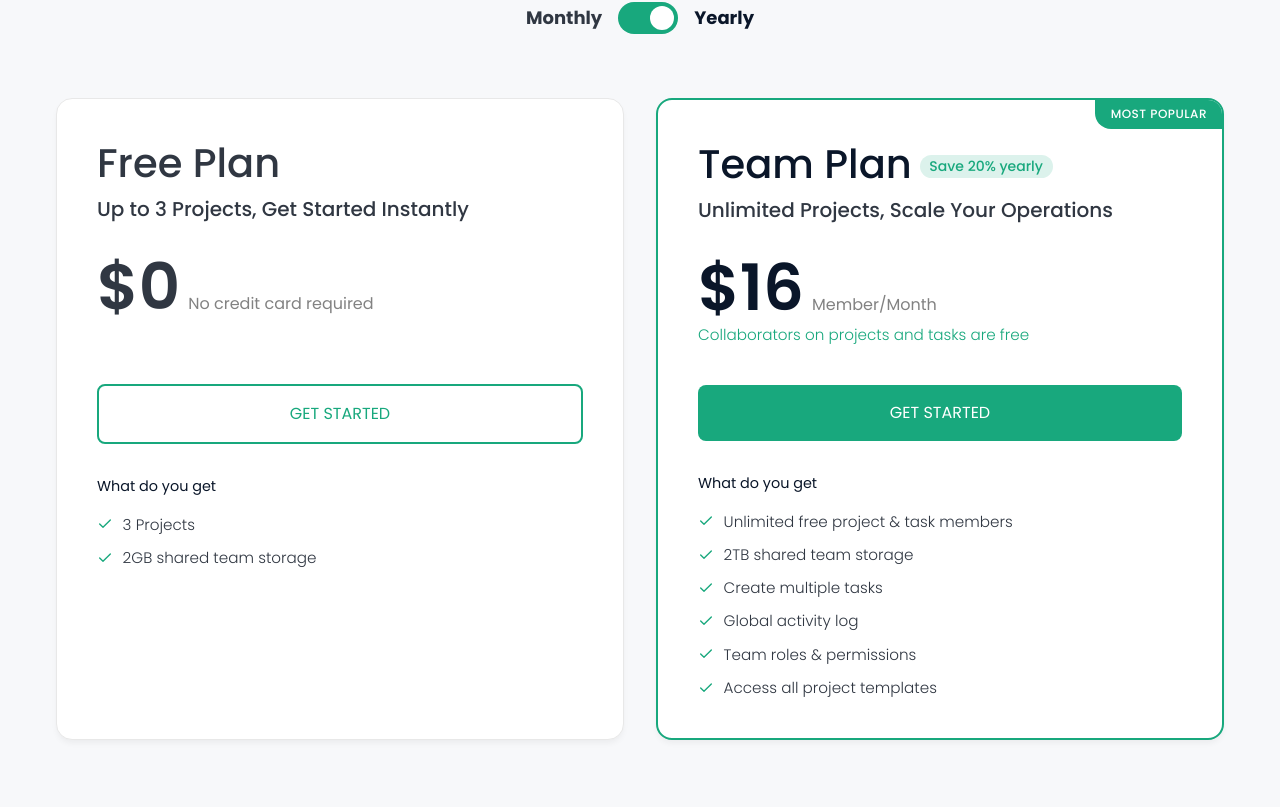
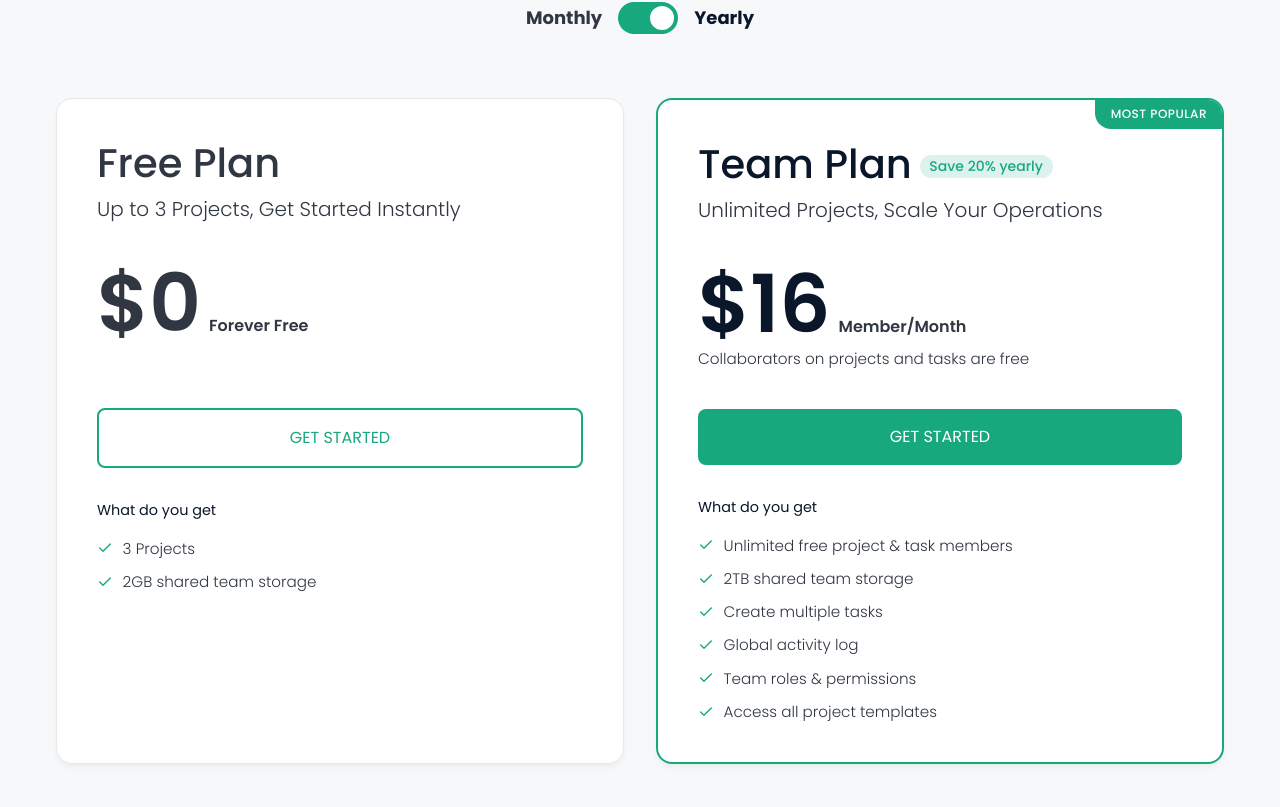
Before and after one commit to dedekysf/Landing-Page, a React (Vite) app: page / in a window 1280 px wide. Shown: the part 7931-8738 px from the top of the page. Built offline with nearby package versions, Linux system fonts and the light colour scheme.

Commit message:
style: refine Feature2 mobile shadow and X button position

```diff
--- a/src/components/sections/Pricing.module.css
+++ b/src/components/sections/Pricing.module.css
@@ -179,7 +179,7 @@ input:checked+.slider:before {
 }
 
 .price {
-    font-size: 4rem;
+    font-size: 5rem;
     font-weight: var(--font-weight-semibold);
     color: var(--text-secondary);
     margin-bottom: 0.25rem;
@@ -188,13 +188,13 @@ input:checked+.slider:before {
 
 .priceSubtext {
     font-size: 1rem;
-    color: var(--grey-05);
-    font-weight: var(--font-weight-regular);
+    color: var(--text-secondary);
+    font-weight: var(--font-weight-semibold);
 }
 
 .priceCaption {
     font-size: 0.95rem;
-    color: var(--secondary-green);
+    color: var(--text-secondary);
     margin-bottom: 1.5rem;
     line-height: 1.4;
 }
@@ -208,9 +208,8 @@ input:checked+.slider:before {
 .planTagline {
     font-size: 1.25rem;
     color: var(--text-secondary);
-    margin-bottom: 2rem;
+    margin-bottom: 2.5rem;
     line-height: 1.4;
-    font-weight: var(--font-weight-medium);
 }
 
 /* Feature Checklist */
@@ -282,8 +281,8 @@ input:checked+.slider:before {
 
 .stepCardFilled .priceSubtext,
 .stepCardFilled .stepDesc {
-    color: var(--grey-05);
-    font-weight: var(--font-weight-regular);
+    color: var(--text-secondary);
+    font-weight: var(--font-weight-semibold);
 }
 
 .stepCardFilled .iconWrapper {
--- a/src/components/sections/Pricing.tsx
+++ b/src/components/sections/Pricing.tsx
@@ -72,7 +72,7 @@ const Pricing: React.FC = () => {
             btnType: 'outline',
             priceMonthly: 0,
             priceAnnual: 0,
-            priceSubtext: 'No credit card required',
+            priceSubtext: 'Forever Free',
             isFilled: false,
             checklistHeader: "What do you get",
             checklist: [
--- a/src/components/sections/features/Feature2.module.css
+++ b/src/components/sections/features/Feature2.module.css
@@ -509,7 +509,7 @@
 
 .taPills {
     display: flex;
-    flex-wrap: nowrap;
+    flex-wrap: wrap;
     gap: 6px;
 }
 
@@ -613,6 +613,7 @@
     .mockupUi {
         min-height: 380px;
         max-width: 100%;
+        box-shadow: 0 8px 16px rgba(0, 0, 0, 0.02);
     }
 
     .searchBarRow {
@@ -678,6 +679,11 @@
     }
 
     .chatWindow {
+        padding: 0;
+        gap: 0;
+    }
+
+    .chatScrollArea {
         padding: 12px;
         gap: 12px;
     }
@@ -691,23 +697,19 @@
     }
 
     .tagPill {
-        font-size: 11px;
+        font-size: 10px;
         padding: 4px 8px;
         gap: 4px;
     }
 
-    .cmHeader {
-        padding: 10px;
-    }
-
     .taHeader {
-        font-size: 16px;
+        font-size: 13px;
         padding: 10px 12px;
     }
 
     .taBody {
-        padding: 12px;
-        gap: 12px;
+        padding: 10px;
+        gap: 8px;
     }
 
     .taDue {
@@ -725,4 +727,43 @@
         gap: 6px;
         border-radius: 16px;
     }
+
+    .cmAvatar {
+        width: 32px;
+        height: 32px;
+    }
+
+    .cmInitials {
+        width: 36px;
+        height: 36px;
+        font-size: 14px;
+    }
+
+    .cmRemoveBadge {
+        width: 16px;
+        height: 16px;
+        top: -4px;
+        right: -4px;
+    }
+
+    .cmEmail {
+        font-size: 14px;
+    }
+
+    .cmRole {
+        font-size: 12px;
+    }
+
+    .cmTitleRow {
+        font-size: 12px;
+        padding: 12px 12px 4px;
+    }
+
+    .cmSelectedText {
+        font-size: 12px;
+    }
+
+    .cmHeader {
+        padding: 10px 12px;
+    }
 }
--- a/src/components/sections/features/Feature2.tsx
+++ b/src/components/sections/features/Feature2.tsx
@@ -205,7 +205,7 @@ const Feature2 = ({ isActive }: { isActive: boolean }) => {
                                             <div className={styles.cmSelectedRow}>
                                                 <div className={styles.cmSelectedUser}>
                                                     <div className={styles.cmSelectedAvatarWrapper}>
-                                                        <div className={styles.cmInitials} style={{ width: 56, height: 56, fontSize: 18, backgroundColor: 'var(--dark-magenta)', color: 'var(--white)' }}>
+                                                        <div className={styles.cmInitials} style={{ backgroundColor: 'var(--dark-magenta)', color: 'var(--white)' }}>
                                                             OG
                                                         </div>
                                                         <div className={styles.cmRemoveBadge}><X size={10} strokeWidth={4} /></div>
@@ -219,7 +219,7 @@ const Feature2 = ({ isActive }: { isActive: boolean }) => {
                                 <div className={styles.cmTitleRow}>Suggested</div>
                                 <div className={styles.cmList}>
                                     <div className={styles.cmItem}>
-                                        <img src={avatarForeman} className={styles.cmAvatar} style={{ width: 56, height: 56 }} alt="James Smith" />
+                                        <img src={avatarForeman} className={styles.cmAvatar} alt="James Smith" />
                                         <div className={styles.cmInfo}>
                                             <span className={styles.cmEmail}>James Smith</span>
                                             <div className={styles.cmRoleRow}>
@@ -229,7 +229,7 @@ const Feature2 = ({ isActive }: { isActive: boolean }) => {
                                         <div className={`${styles.cmCheckCircle} ${styles.active}`}><Check size={12} strokeWidth={4} color="var(--white)" /></div>
                                     </div>
                                     <div className={styles.cmItem}>
-                                        <div className={styles.cmInitials} style={{ width: 56, height: 56, backgroundColor: 'var(--dark-magenta)', color: 'var(--white)', fontSize: 18 }}>
+                                        <div className={styles.cmInitials} style={{ backgroundColor: 'var(--dark-magenta)', color: 'var(--white)' }}>
                                             OG
                                         </div>
                                         <div className={styles.cmInfo}>
```
